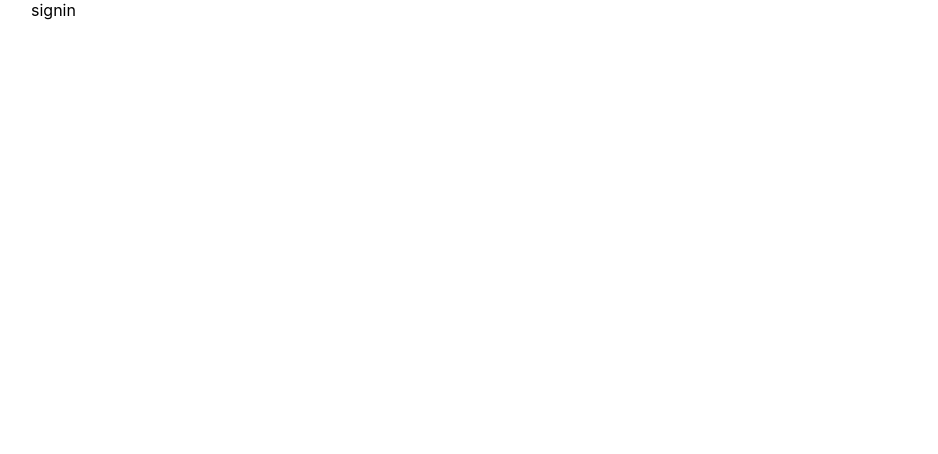
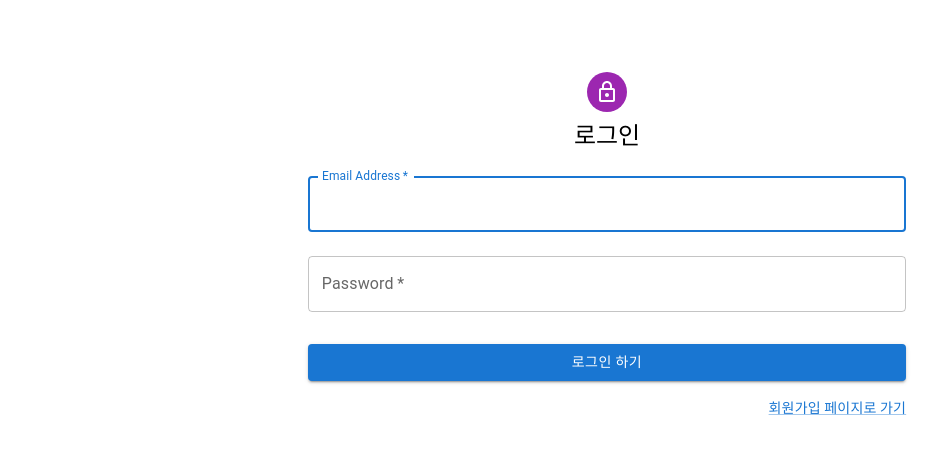
Before and after one commit to soyoung125/wanted-pre-onboarding-frontend, a React (Create React App) app: page /signin in a window 1280 px wide. Shown: the top 454 px of the page, without its empty margins (33-971 px from the left). Built offline with nearby package versions, Linux system fonts and the light colour scheme.

Commit message:
feat: Assignment 3 -  로그인 기능 구현 - JWT 로컬 스토리지 저장

```diff
--- a/src/container/sign/SignInContainer/index.tsx
+++ b/src/container/sign/SignInContainer/index.tsx
@@ -1,9 +1,87 @@
-import React from 'react';
+import React, { useState } from 'react';
+import { Box, Avatar, Typography, TextField, Button, Link } from '@mui/material';
+import LockOutlinedIcon from '@mui/icons-material/LockOutlined';
+import { useNavigate } from 'react-router-dom';
+import axios from 'axios';
 
 const SignInCotainer = () => {
-  return (
-    <>signin</>
-  )
+    const navigate = useNavigate();
+    const [user, setUser] = useState({ email: '', password: '' });
+
+    const handleChange = (event: React.ChangeEvent<HTMLInputElement>) => {
+        setUser({ ...user, [event.target.id]: event.target.value})
+    };
+
+    const handleLogin = () => {
+        axios.post('https://www.pre-onboarding-selection-task.shop/auth/signin', user, {
+            headers: {
+            'Content-Type': 'application/json'
+            }}).then((res) => {
+                localStorage.setItem('data', JSON.stringify(res.data));
+                navigate('/todo', {replace: true})
+            }).catch((res) => { console.log('Error!') });
+    }
+    return (
+        <Box
+            sx={{
+                marginTop: 8,
+                display: 'flex',
+                flexDirection: 'column',
+                alignItems: 'center',
+            }}
+        >
+            <Avatar sx={{ m: 1, bgcolor: 'secondary.main' }}>
+                <LockOutlinedIcon />
+            </Avatar>
+            <Typography component="h1" variant="h5">
+                로그인
+            </Typography>
+            <Box sx={{ mt: 1 }}>
+                <TextField
+                    margin="normal"
+                    required
+                    fullWidth
+                    id="email"
+                    label="Email Address"
+                    name="email"
+                    autoFocus
+                    onChange={handleChange}
+                    inputProps={{"data-testid":"email-input"}}
+                />
+                <TextField
+                    margin="normal"
+                    required
+                    fullWidth
+                    name="password"
+                    label="Password"
+                    type="password"
+                    id="password"
+                    onChange={handleChange}
+                    inputProps={{"data-testid":"password-input"}}
+                />
+                <Button
+                    fullWidth
+                    variant="contained"
+                    sx={{ mt: 3, mb: 2 }}
+                    data-testid="signup-button"
+                    onClick={handleLogin}
+                >
+                    로그인 하기
+                </Button>
+                <Box sx={{ textAlign: 'end' }}>
+                    <Link
+                        component="button"
+                        variant="body2"
+                        onClick={() => {
+                            navigate('/signup');
+                        }}
+                    >
+                        회원가입 페이지로 가기
+                    </Link>
+                </Box>
+            </Box>
+        </Box>
+    )
 }
 
 export default SignInCotainer;
```
